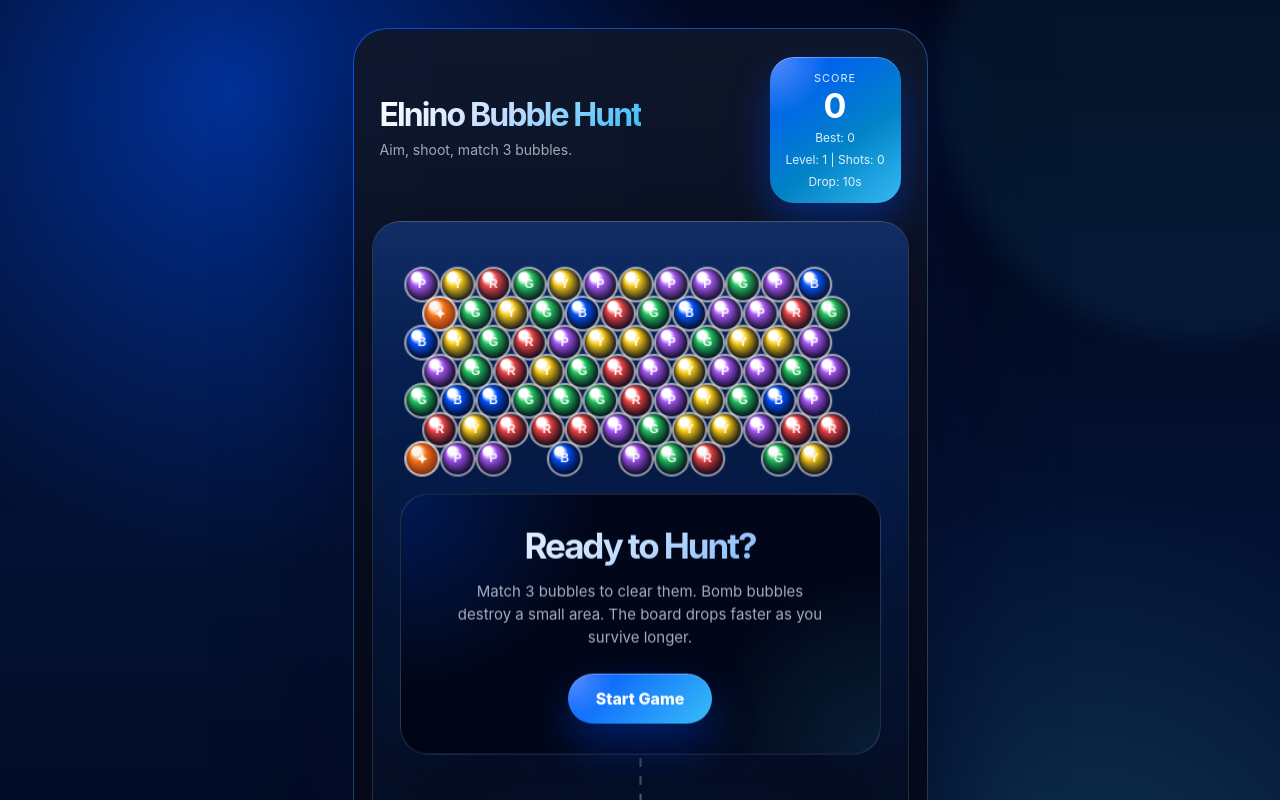
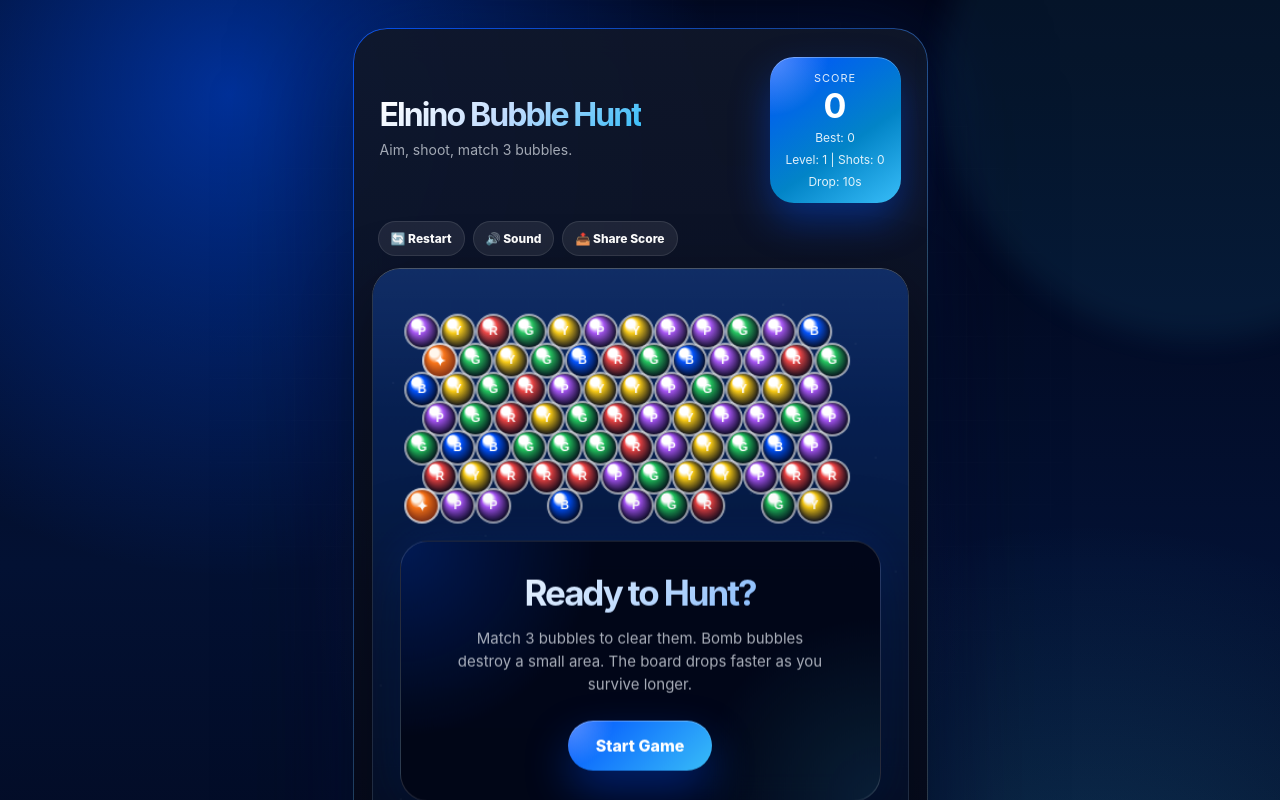
Before and after one commit to uuhavy/elnino, a React (Vite) app: page / in a window 1280 px wide. Shown: the top 800 px of the page. Built offline with nearby package versions, Linux system fonts and the light colour scheme.

Commit message:
Add pause restart mute and share score

```diff
--- a/src/App.jsx
+++ b/src/App.jsx
@@ -283,7 +283,9 @@ function normalizeAngle(angle) {
   return angle;
 }
 
-function playTone(type) {
+function playTone(type, muted) {
+  if (muted) return;
+
   try {
     const AudioContext = window.AudioContext || window.webkitAudioContext;
     const audio = new AudioContext();
@@ -326,7 +328,7 @@ function playTone(type) {
       osc.stop(audio.currentTime + 0.22);
     }
   } catch {
-    // ignore audio errors
+    // Ignore audio errors
   }
 }
 
@@ -344,6 +346,7 @@ export default function App() {
   const particlesRef = useRef([]);
   const dropOffsetRef = useRef(0);
   const lastAutoDropRef = useRef(performance.now());
+  const mutedRef = useRef(false);
 
   const [level, setLevel] = useState(1);
   const [board, setBoard] = useState(() => createBoard(1, 0));
@@ -356,8 +359,27 @@ export default function App() {
   const [shots, setShots] = useState(0);
   const [gameState, setGameState] = useState('ready');
   const [message, setMessage] = useState('Aim, shoot, match 3 bubbles.');
+  const [muted, setMuted] = useState(false);
 
   const currentAutoDropMs = getAutoDropMs(level, shots);
+
+  const actionButtonStyle = {
+    border: 0,
+    borderRadius: '999px',
+    padding: '9px 12px',
+    color: 'white',
+    background: 'rgba(255, 255, 255, 0.08)',
+    borderColor: 'rgba(255, 255, 255, 0.1)',
+    borderStyle: 'solid',
+    borderWidth: 1,
+    cursor: 'pointer',
+    fontSize: 12,
+    fontWeight: 800,
+  };
+
+  useEffect(() => {
+    mutedRef.current = muted;
+  }, [muted]);
 
   useEffect(() => {
     boardRef.current = board;
@@ -417,6 +439,49 @@ export default function App() {
     setGameState('playing');
   }
 
+  function restartGame() {
+    startGame();
+  }
+
+  function togglePause() {
+    if (gameState === 'playing') {
+      setGameState('paused');
+      setMessage('Paused. Resume when you are ready.');
+      return;
+    }
+
+    if (gameState === 'paused') {
+      lastAutoDropRef.current = performance.now();
+      setGameState('playing');
+      setMessage('Back in the hunt.');
+    }
+  }
+
+  function toggleMute() {
+    setMuted((value) => !value);
+  }
+
+  async function shareScore() {
+    const text = `I scored ${score} points in Elnino Bubble Hunt. Best: ${bestScore}. Level: ${level}.`;
+
+    try {
+      if (navigator.share) {
+        await navigator.share({
+          title: 'Elnino Bubble Hunt',
+          text,
+          url: window.location.href,
+        });
+        setMessage('Score shared.');
+        return;
+      }
+
+      await navigator.clipboard.writeText(`${text} ${window.location.href}`);
+      setMessage('Score copied to clipboard.');
+    } catch {
+      setMessage('Share cancelled.');
+    }
+  }
+
   function nextLevel(currentScore) {
     const newLevel = level + 1;
     dropOffsetRef.current = 0;
@@ -466,7 +531,7 @@ export default function App() {
     if (gameState !== 'playing') return;
     if (projectileRef.current) return;
 
-    playTone('shoot');
+    playTone('shoot', mutedRef.current);
 
     const speed = 8.5;
     const bubble = currentBubbleRef.current;
@@ -490,7 +555,7 @@ export default function App() {
   }
 
   function loseGame(finalScore) {
-    playTone('lose');
+    playTone('lose', mutedRef.current);
     updateBest(finalScore);
     setGameState('gameover');
     setMessage('Game over. The bubbles touched the red line.');
@@ -532,7 +597,7 @@ export default function App() {
     let gained = 0;
 
     if (newBubble.type === 'bomb') {
-      playTone('bomb');
+      playTone('bomb', mutedRef.current);
 
       const blastRadius = R * 4.1;
       const blasted = newBoard.filter((b) => dist(b, newBubble) <= blastRadius);
@@ -560,7 +625,7 @@ export default function App() {
       const cluster = findCluster(newBubble, newBoard);
 
       if (cluster.length >= 3) {
-        playTone('pop');
+        playTone('pop', mutedRef.current);
 
         const removeIds = new Set(cluster.map((b) => b.id));
         newBoard = newBoard.filter((b) => !removeIds.has(b.id));
@@ -713,6 +778,8 @@ export default function App() {
   }, [gameState, score, level, shots]);
 
   function updateParticles() {
+    if (gameState === 'paused') return;
+
     particlesRef.current = particlesRef.current
       .map((p) => ({
         ...p,
@@ -865,6 +932,8 @@ export default function App() {
   }
 
   function drawAimLine(ctx) {
+    if (gameState !== 'playing') return;
+
     ctx.save();
 
     ctx.setLineDash([8, 8]);
@@ -931,6 +1000,26 @@ export default function App() {
     );
   }
 
+  function drawPauseOverlay(ctx) {
+    if (gameState !== 'paused') return;
+
+    ctx.save();
+
+    ctx.fillStyle = 'rgba(2, 6, 23, 0.58)';
+    ctx.fillRect(0, 0, WIDTH, HEIGHT);
+
+    ctx.fillStyle = 'white';
+    ctx.font = 'bold 42px Arial';
+    ctx.textAlign = 'center';
+    ctx.fillText('PAUSED', WIDTH / 2, HEIGHT / 2 - 10);
+
+    ctx.fillStyle = 'rgba(255,255,255,0.72)';
+    ctx.font = 'bold 14px Arial';
+    ctx.fillText('Tap Resume to continue', WIDTH / 2, HEIGHT / 2 + 22);
+
+    ctx.restore();
+  }
+
   function drawHud(ctx, now) {
     drawDropTimer(ctx, now);
   }
@@ -959,6 +1048,7 @@ export default function App() {
     drawShooter(ctx);
     drawNextBubble(ctx);
     drawHud(ctx, now);
+    drawPauseOverlay(ctx);
   }
 
   return (
@@ -979,6 +1069,34 @@ export default function App() {
           </div>
         </div>
 
+        <div
+          style={{
+            display: 'flex',
+            flexWrap: 'wrap',
+            gap: 8,
+            marginBottom: 12,
+            padding: '0 6px',
+          }}
+        >
+          {(gameState === 'playing' || gameState === 'paused') && (
+            <button style={actionButtonStyle} onClick={togglePause}>
+              {gameState === 'paused' ? '▶ Resume' : '⏸ Pause'}
+            </button>
+          )}
+
+          <button style={actionButtonStyle} onClick={restartGame}>
+            🔄 Restart
+          </button>
+
+          <button style={actionButtonStyle} onClick={toggleMute}>
+            {muted ? '🔇 Muted' : '🔊 Sound'}
+          </button>
+
+          <button style={actionButtonStyle} onClick={shareScore}>
+            📤 Share Score
+          </button>
+        </div>
+
         <div className="canvas-wrap">
           <canvas
             ref={canvasRef}
@@ -987,7 +1105,7 @@ export default function App() {
             className="game-canvas"
           />
 
-          {gameState !== 'playing' && (
+          {gameState !== 'playing' && gameState !== 'paused' && (
             <div className="menu">
               {gameState === 'ready' && (
                 <div>
```
